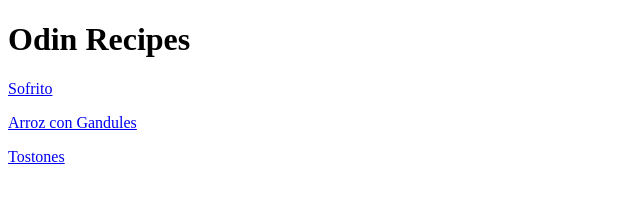
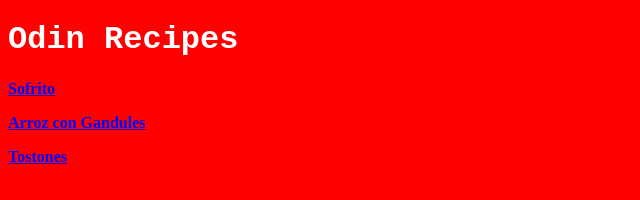
Before and after one commit to DrewBagelz/odin-recipes, a plain HTML site: page index.html in a window 1280 px wide. Shown: the whole page, without its empty margins (0-640 px from the left). Drawn offline with Linux system fonts and the light colour scheme.

Commit message:
Add CSS to home page

```diff
--- a/index.html
+++ b/index.html
@@ -2,6 +2,7 @@
 <html lang="en">
     <head>
         <meta charset="UTF-8">
+        <link rel="stylesheet" href="styles.css">
         <title>Odin Recipes</title>
     </head>
 
--- /dev/null
+++ b/styles.css
@@ -0,0 +1,13 @@
+body {
+    background: red;
+    color: white;
+}
+
+h1 {
+    font-family: 'Courier New', Courier, monospace;
+}
+
+a {
+    color: blue;
+    font-weight: bold;
+}
```
